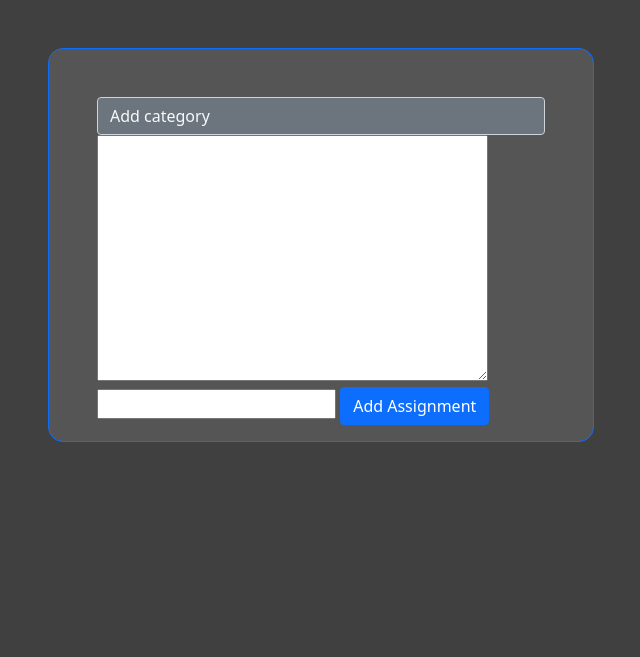
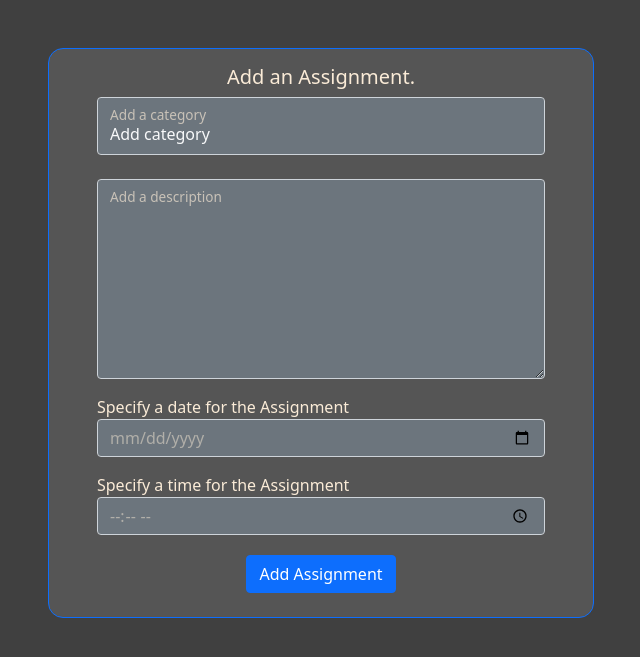
Before and after one commit to GecataGoranov/TaskManager, a Django app: page /add-assignment in a window 1280 px wide. Shown: the part 66-723 px from the top of the page, without its empty margins (319-959 px from the left). Run offline with Django 4.2, Linux system fonts and the light colour scheme; data that the repository does not hold is empty.

Commit message:
Completed the front-end for the Add Assignment page

```diff
--- a/manager/forms.py
+++ b/manager/forms.py
@@ -40,13 +40,19 @@ class RegisterForm(UserCreationForm):
 
 class AddAssignmentForm(ModelForm):
     category = forms.ModelChoiceField(queryset=Assignments.objects.all(), empty_label="Add category")
+    # due_time = forms.DateTimeField(input_formats=["%Y-%m-%d %H:%M:%S"])
 
     class Meta:
         model = Assignments
-        fields = ["category", "description", "due_time"]
+        fields = ["category", "description"]
 
     def __init__(self, *args, **kwargs):
         super(AddAssignmentForm, self).__init__(*args, **kwargs)
-        self.fields["category"].widget.attrs.update({"class":"form-control bg-secondary text-light",
-                                                     "id":"add-assignment-input",})
-        self.fields["category"].label = ""
+        self.fields["category"].widget.attrs.update({"class":"form-control bg-secondary text-light mb-4",
+                                                     "id":"add-assignment-category",})
+        self.fields["category"].label = "Add a category"
+
+        self.fields["description"].widget.attrs.update({"class":"form-control bg-secondary mb-3 text-white",
+                                                        "id":"add-assignment-description",
+                                                        "style":"height: 200px;",})
+        self.fields["description"].label = "Add a description"
--- a/manager/models.py
+++ b/manager/models.py
@@ -8,7 +8,7 @@ class Categories(models.Model):
     category = models.CharField(max_length=64)
 
     def __str__(self):
-        return self.category
+        return f"{self.category}"
 
 
 class Assignments(models.Model):
@@ -22,3 +22,6 @@ class Assignments(models.Model):
 
     class Meta:
         ordering = ["due_time"]
+
+    def __str__(self):
+        return f"{self.category}"
--- a/manager/templates/manager/add_assignment.html
+++ b/manager/templates/manager/add_assignment.html
@@ -5,16 +5,26 @@
     <div class="col-3"></div>
     <div class="col-6 mt-5">
         <div class="border border-primary assignment-container mb-4">
-            <div class="mt-5 mb-3 mx-5">
-                <form>
+            <div class="mt-3 mb-4 mx-5">
+                <p class="h5 fw-light text-center mb-2">Add an Assignment.</p>
+                <form method="POST">
+
                     {% for field in add_assignment_form %}
 
-                    {{field}}
-                    <!-- <label for="{{field.label}}" class="fw-light">{{field.label}}</label> -->
+                    <div class="form-floating">
+                        {{field}}
+                        <label for="{{field.label}}" class="fw-light">{{field.label}}</label>
+                    </div>
 
-                {% endfor %}
+                    {% endfor %}
+                    <label for="add-assignment-date">Specify a date for the Assignment</label>
+                    <input type="date" id="add-assignment-date" class="form-control bg-secondary mb-3" style="color: #b1afa9;" />
 
-                <input class="btn btn-primary" type="submit" value="Add Assignment" />
+                    <label for="add-assignment-date">Specify a time for the Assignment</label>
+                    <input type="time" id="add-assignment-time" class="form-control bg-secondary mb-3" style="color: #b1afa9;" />
+                    <div class="text-center">
+                        <input class="btn btn-primary mt-1" type="submit" value="Add Assignment" />
+                    </div>
                 </form>
             </div>
         </div>
--- /dev/null
+++ b/manager/templates/manager/categories.html
@@ -0,0 +1 @@
+TODO
--- a/manager/views.py
+++ b/manager/views.py
@@ -77,6 +77,7 @@ def registerPage(request):
         "register_form":register_form
     })
 
+
 def add_assignment(request):
     add_assignment_form = AddAssignmentForm()
     return render(request, "manager/add_assignment.html", {
```
